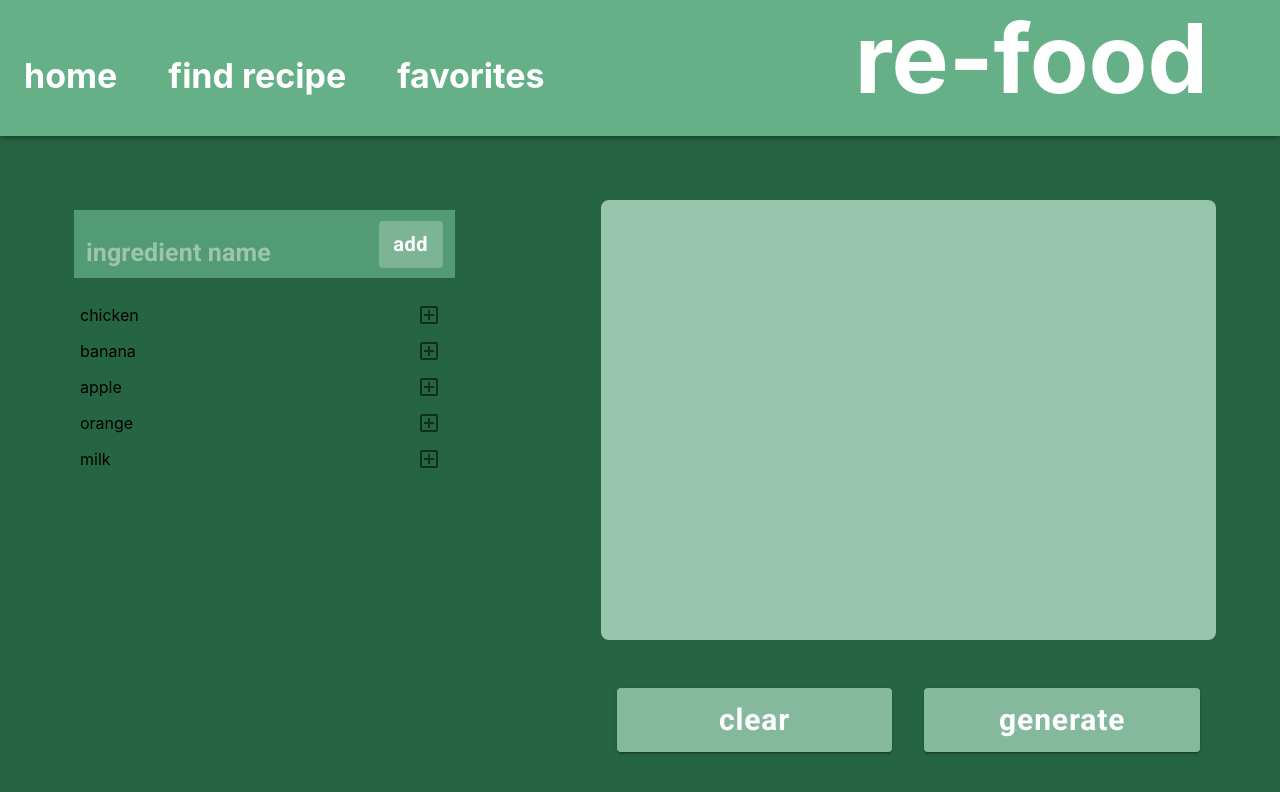
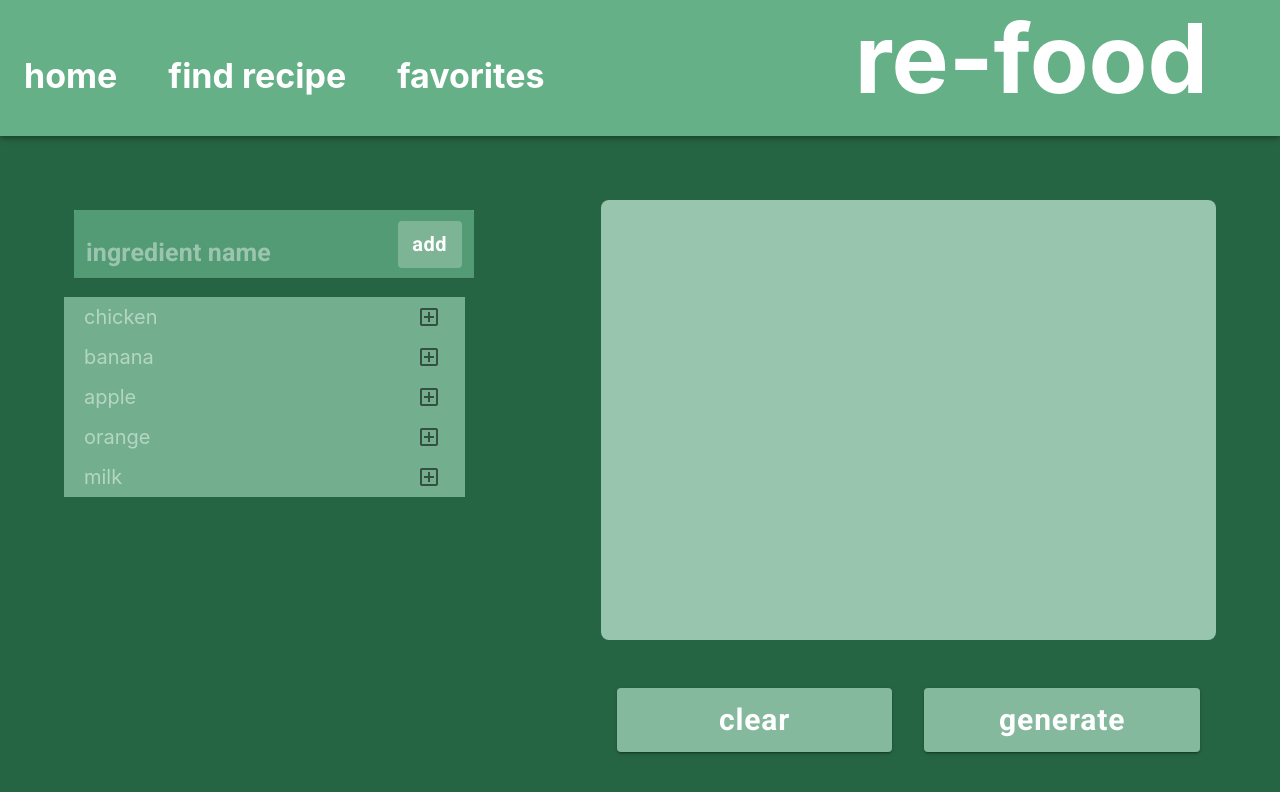
Before and after one commit to ryan-he-8/re-food, a React (Create React App) app in the folder frontend/: page /find_recipe in a window 1280 px wide. Shown: the top 792 px of the page. Built offline with nearby package versions, Linux system fonts and the light colour scheme.

Commit message:
updating find recipe

```diff
--- a/frontend/src/components/SearchBar.jsx
+++ b/frontend/src/components/SearchBar.jsx
@@ -19,7 +19,7 @@ export default function SearchBar({searchQuery, setSearchQuery, addIngredient})
             onChange = {(e) => {setSearchQuery(e.target.value)}}
             inputProps={{style: {fontSize: 25, fontFamily: 'Roboto', color: 'white', fontWeight: 'bold'}}}
             style={{
-              width: '100%',
+              width: '105%',
               flexDirection: 'column',
               justifyContent: 'center',
               backgroundColor: '#58A57B'
--- a/frontend/src/components/SearchList.jsx
+++ b/frontend/src/components/SearchList.jsx
@@ -8,7 +8,7 @@ export default function SearchList ({searchQuery, ingredients, addIngredient}) {
     }
     return (
         <Box
-        overflow={'scroll'}
+        overflow={'hidden'}
         height={'60vh'}>
         <List
         >
@@ -17,6 +17,13 @@ export default function SearchList ({searchQuery, ingredients, addIngredient}) {
             .filter((ingredient) => matchQuery(searchQuery, ingredient.name))
             .map((ingredient, index) => (
                 <ListItem
+                style={{
+                    backgroundColor:'#73AE8E',
+                    color:'#B4D7C4',
+                    fontSize:20,
+                    paddingLeft: 20
+                    //fontWeight: 'bold',
+                }}
                 key={ingredient.name}
                 secondaryAction = {
                     <IconButton
```
